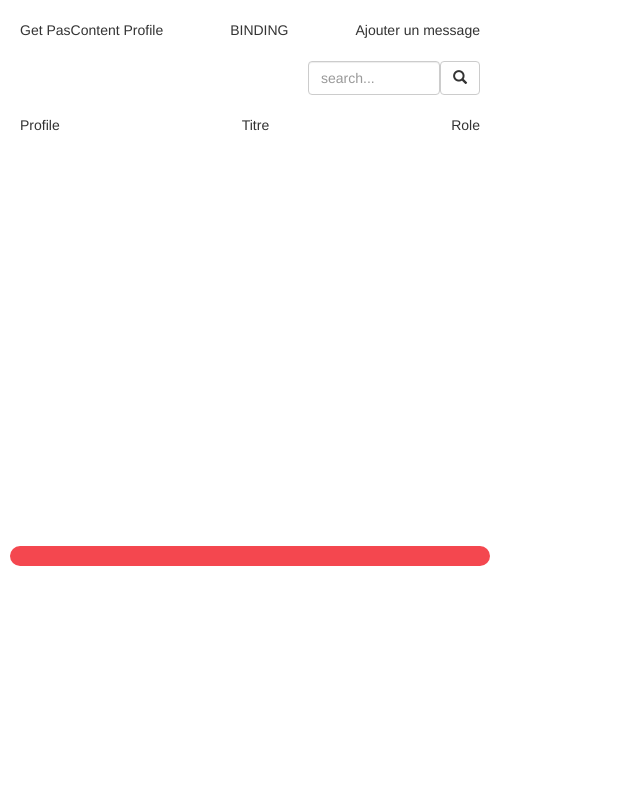
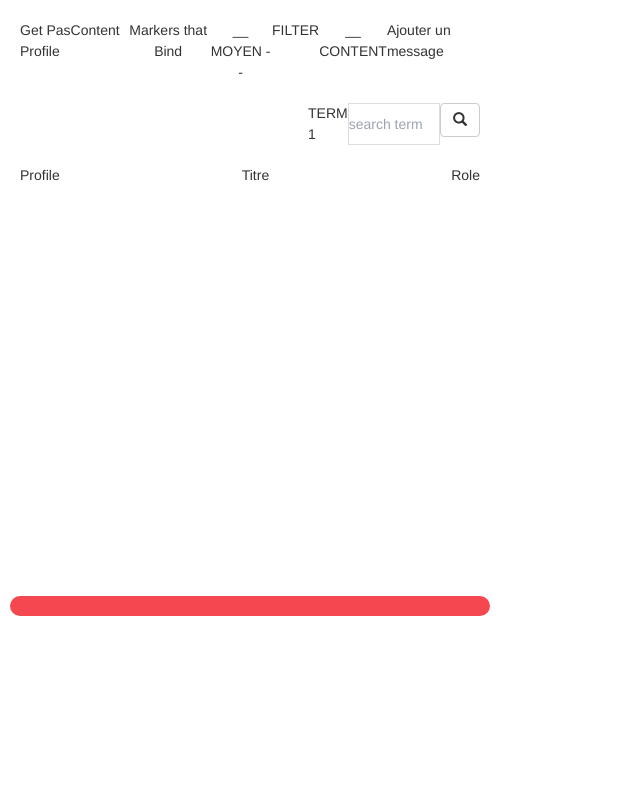
Before and after one commit to bollic/igua, a website: page public/index.html in a window 1280 px wide. Shown: the top 800 px of the page, without its empty margins (0-640 px from the left). Drawn offline with nearby package versions, Linux system fonts and the light colour scheme; no server answers.

Commit message:
Update index.html

```diff
--- a/public/index.html
+++ b/public/index.html
@@ -17,30 +17,35 @@
 <body>
 
   <div class="head">
-   <div > <button id="get-Pas">
+      <div > <button id="get-Pas">
   Get PasContent
 </button> Profile</div>
 
-      <div >
-        <button id="get-marker">
-       BINDING
-        </button>
-      </div>
+      <div class="button"><button id="get-marker">
+        Markers that Bind
+     </button></div>
 
-  <div><a href="create.html">Ajouter un message</a></div>
+     <div class="button">
+      <button id="get-moyen">
+     __ MOYEN --
+   </button> </div>
 
+   <div ><button id="get-filter">
+    FILTER
+ </button> </div>
+
+ <div class="button"><button id="get-filter2">
+  __ CONTENT
+</button> </div>
+    <div><a href="create.html">Ajouter un message</a></div>
 </div>
-
-
-  </div>
-
-    <form class="search">
-
-    <div > <input type="text" class="form-control" placeholder="search..." name="term">
- </div>
-    <div ><button class="btn btn-default">
+  <form class="search">
+      TERM 1  <input type="text" placeholder="search term" name="term">
+    <div >
+      <button class="btn btn-default">
           <span class="glyphicon glyphicon-search"></span></button>
-    </div></form>
+    </div>
+  </form>
 
 <div class="head">
    <div >Profile</div>
@@ -48,6 +53,9 @@
    <div >Role</div>
 </div>
      <div class="head" id="map"> </div>
+     <div class="filter">
+
+  </div>
  <div class="sidebar">
 
       <div class="sidebar-item"> <nav></nav>
@@ -55,12 +63,6 @@
     	</div>
 </div>
 
-
-<p>
-  Latitude Selectionée: <span id="latitudeSelectionee"></span>&deg;<br />
-  Longitude Selectionée: <span id="longitudeSelectionee"></span>&deg;
-</p>
-
   <script src="js/index.js"></script>
 </body>
 </html>
```
